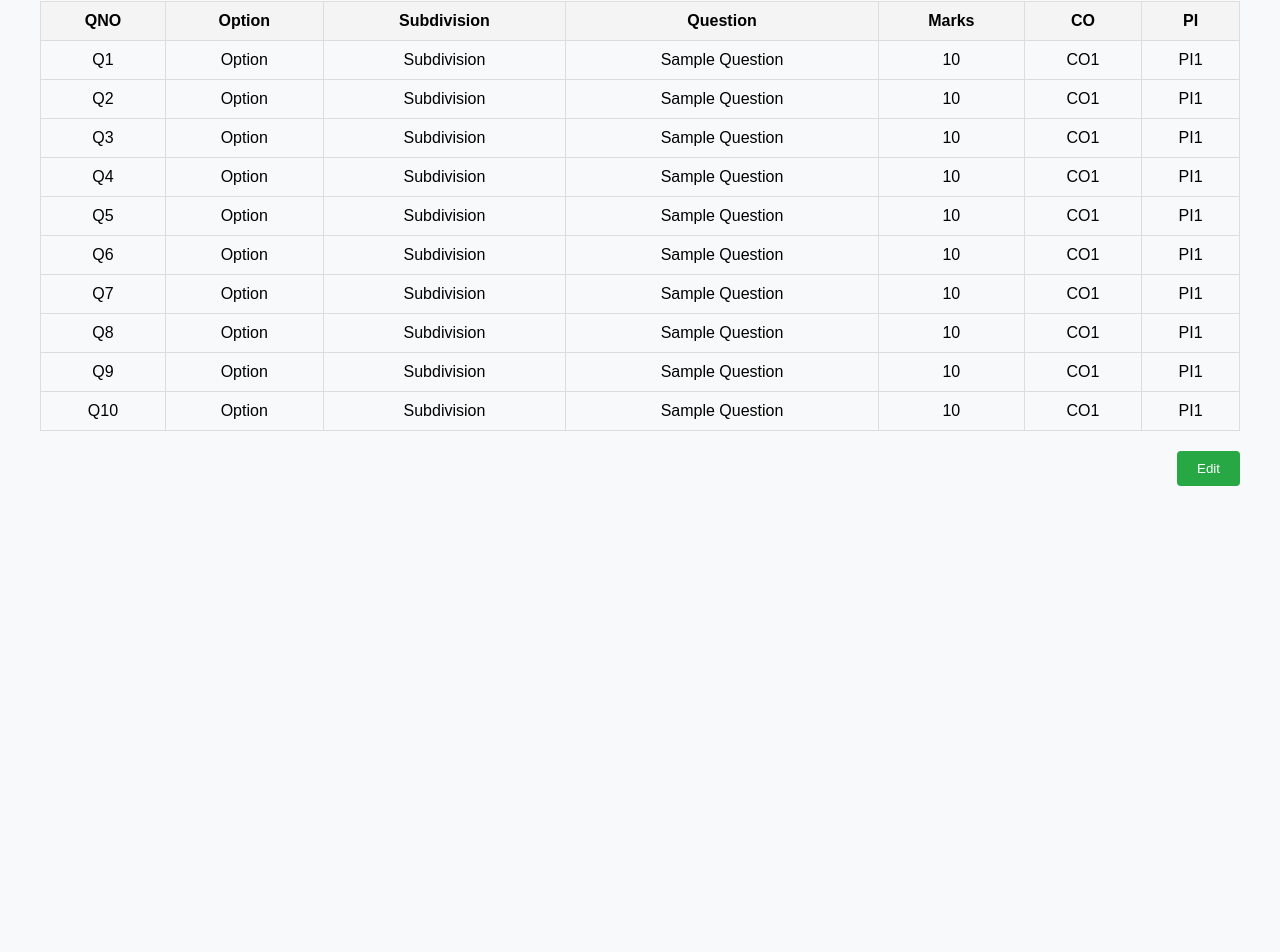
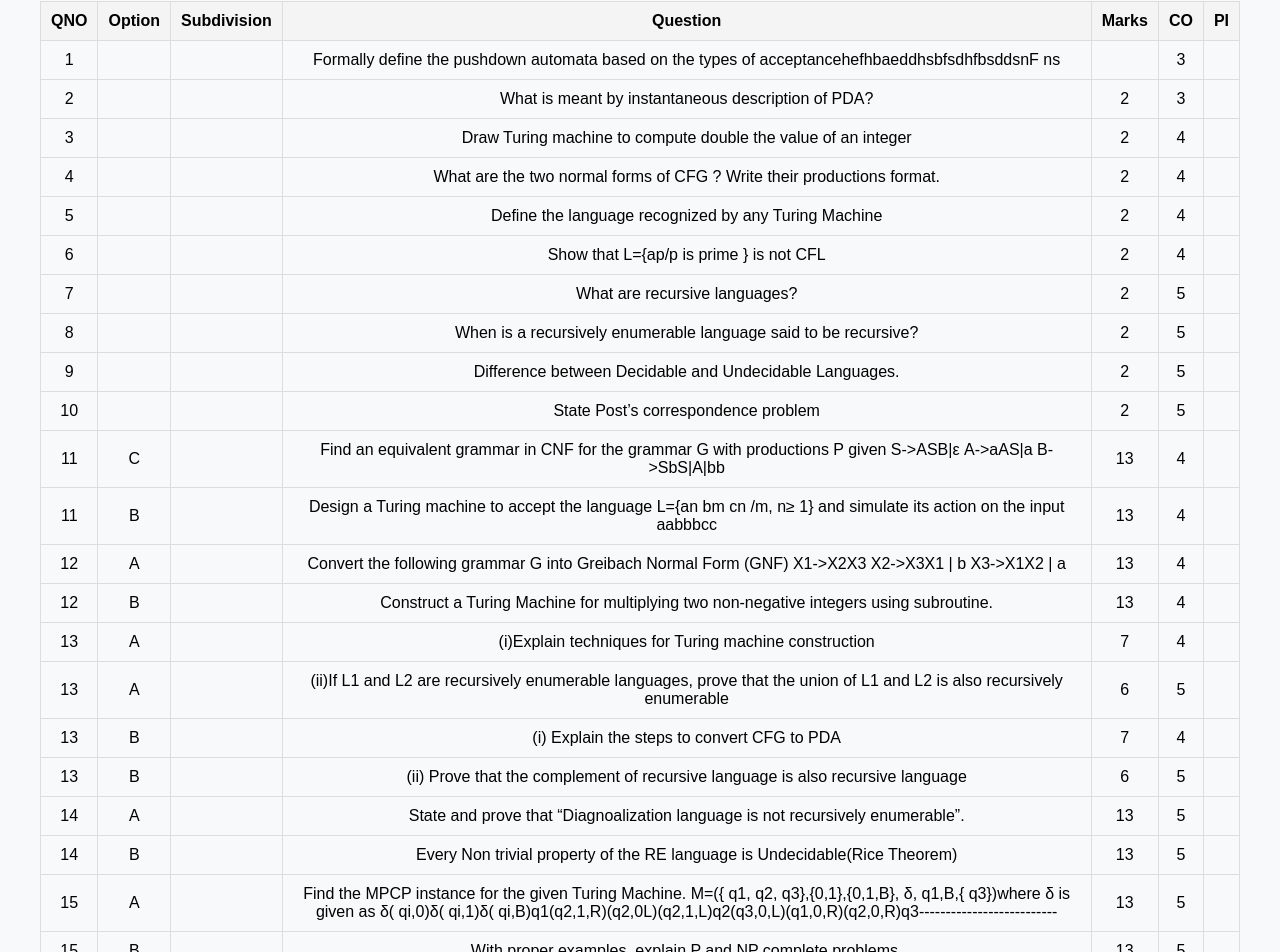
Before and after one commit to percyjone/co-frontend, a React (Vite) app: page / in a window 1280 px wide. Shown: the part 216-1168 px from the top of the page. Before the commit the page ends 800 px from the top, so only its background shows below. Built offline with nearby package versions, Linux system fonts and the light colour scheme.

Commit message:
delete row fix

```diff
--- a/src/App.jsx
+++ b/src/App.jsx
@@ -1,20 +1,26 @@
-import React, { useState } from "react";
+import React, { useState,useEffect } from "react";
 import "./App.css";
+import { sampleInput } from "./sampleInput";
 
 const App = () => {
-  const [rows, setRows] = useState(
-    Array.from({ length: 10 }, (_, index) => ({
-      id: index + 1,
-      qno: `Q${index + 1}`,
-      option: "Option",
-      subdivision: "Subdivision",
-      question: "Sample Question",
-      marks: 10,
-      co: "CO1",
-      pi: "PI1",
-      isEditable: false, // To toggle individual row editing
-    }))
+
+  const [rowCount,setRowCount] = useState(0);
+  const [rows, setRows] = useState([]);
+
+  useEffect(() => {
+    const initializedRows = sampleInput.map((row, index) => ({
+      ...row,
+      isEditable: false,
+      id: index + 1, // Use the index to generate unique IDs
+    })
   );
+    setRows(initializedRows);
+    setRowCount(sampleInput.length + 1); // Set the ID to the next available number
+  }, []);
+
+
+  console.log("Before mapping",sampleInput);
+  console.log("After mapping",rows);
 
   const [isEditingMode, setIsEditingMode] = useState(false);
 
@@ -44,23 +50,29 @@ const App = () => {
   // Add a new row
   const handleAddRow = () => {
     const newRow = {
-      id: rows.length + 1,
-      qno: `Q${rows.length + 1}`,
-      option: "New Option",
-      subdivision: "New Subdivision",
+      id:  rowCount,
+      qno: "Enter Qno",
+      option: "Enter Option",
+      subdivision: "Enter Subdivision",
       question: "New Question",
-      marks: 0,
-      co: "CO1",
-      pi: "PI1",
+      marks: "Enter Marks",
+      co: "Enter CO",
+      pi: "Enter PI",
       isEditable: false,
     };
     setRows([...rows, newRow]);
+    setRowCount(rowCount+1);
   };
 
   // Delete a row
   const handleDeleteRow = (id) => {
     const updatedRows = rows.filter((row) => row.id !== id);
     setRows(updatedRows);
+  };
+
+  const handleSave = () => {
+    // Save the data to the backend
+    console.log("Saved data:", rows);
   };
 
   return (
@@ -106,13 +118,13 @@ const App = () => {
                 {row.isEditable ? (
                   <input
                     type="text"
-                    value={row.qno}
+                    value={row.no}
                     onChange={(e) =>
                       handleInputChange(row.id, "qno", e.target.value)
                     }
                   />
                 ) : (
-                  row.qno
+                  row.no
                 )}
               </td>
               <td>
@@ -220,8 +232,13 @@ const App = () => {
 
       {/* Edit Button Section */}
       <div className="edit-controls">
+      {!isEditingMode && (
         <button className="edit-button" onClick={toggleEditMode}>
-          {isEditingMode ? "Save All" : "Edit"}
+          Edit
+        </button>
+      )}
+        <button className="edit-button" onClick={handleSave} >
+          Save
         </button>
         {/* Add Row Button, Always Visible Outside the Table */}
         {isEditingMode && (
--- /dev/null
+++ b/src/sampleInput.js
@@ -0,0 +1,242 @@
+export const sampleInput=[
+    {
+      "pi": null,
+      "co": "3",
+      "bi": null,
+      "marks": "  ",
+      "question": "Formally define the pushdown automata based on the types of acceptancehefhbaeddhsbfsdhfbsddsnF ns",
+      "option": null,
+      "subDivision": null,
+      "no": "1"
+    },
+    {
+      "pi": null,
+      "co": "3",
+      "bi": null,
+      "marks": "2",
+      "question": "What is meant by instantaneous description of PDA?",
+      "option": null,
+      "subDivision": null,
+      "no": "2"
+    },
+    {
+      "pi": null,
+      "co": "4",
+      "bi": null,
+      "marks": "2",
+      "question": "Draw Turing machine to compute double the value of an integer",
+      "option": null,
+      "subDivision": null,
+      "no": "3"
+    },
+    {
+      "pi": null,
+      "co": "4",
+      "bi": null,
+      "marks": "2",
+      "question": "What are the two normal forms of CFG ? Write their productions format.",
+      "option": null,
+      "subDivision": null,
+      "no": "4"
+    },
+    {
+      "pi": null,
+      "co": "4",
+      "bi": null,
+      "marks": "2",
+      "question": "Define the language recognized by any Turing Machine",
+      "option": null,
+      "subDivision": null,
+      "no": "5"
+    },
+    {
+      "pi": null,
+      "co": "4",
+      "bi": null,
+      "marks": "2",
+      "question": "Show that L={ap/p is prime } is not CFL",
+      "option": null,
+      "subDivision": null,
+      "no": "6"
+    },
+    {
+      "pi": null,
+      "co": "5",
+      "bi": null,
+      "marks": "2",
+      "question": "What are recursive languages?",
+      "option": null,
+      "subDivision": null,
+      "no": "7"
+    },
+    {
+      "pi": null,
+      "co": "5",
+      "bi": null,
+      "marks": "2",
+      "question": "When is a recursively enumerable language said to be recursive?",
+      "option": null,
+      "subDivision": null,
+      "no": "8"
+    },
+    {
+      "pi": null,
+      "co": "5",
+      "bi": null,
+      "marks": "2",
+      "question": "Difference between Decidable and Undecidable Languages.",
+      "option": null,
+      "subDivision": null,
+      "no": "9"
+    },
+    {
+      "pi": null,
+      "co": "5",
+      "bi": null,
+      "marks": "2",
+      "question": "State Post’s correspondence problem",
+      "option": null,
+      "subDivision": null,
+      "no": "  10"
+    },
+    {
+      "pi": null,
+      "co": "4",
+      "bi": null,
+      "marks": "13",
+      "question": "Find an equivalent grammar in CNF for the grammar G with productions P given  S->ASB|ε            A->aAS|a         B->SbS|A|bb",
+      "option": "C",
+      "subDivision": null,
+      "no": "  11"
+    },
+    {
+      "pi": null,
+      "co": "4",
+      "bi": null,
+      "marks": "13",
+      "question": "Design a Turing machine to accept the language L={an bm cn /m, n≥ 1} and simulate its action on the input aabbbcc",
+      "option": "B",
+      "subDivision": null,
+      "no": "  11"
+    },
+    {
+      "pi": null,
+      "co": "4",
+      "bi": null,
+      "marks": "13",
+      "question": "Convert the following grammar G into Greibach Normal Form (GNF) \t\tX1->X2X3                    X2->X3X1 | b                    X3->X1X2 | a     ",
+      "option": "A",
+      "subDivision": null,
+      "no": "12"
+    },
+    {
+      "pi": null,
+      "co": "4",
+      "bi": null,
+      "marks": "13",
+      "question": "Construct a Turing Machine for multiplying two non-negative integers using subroutine.",
+      "option": "B",
+      "subDivision": null,
+      "no": "12"
+    },
+    {
+      "pi": null,
+      "co": "4",
+      "bi": null,
+      "marks": "7",
+      "question": "(i)Explain techniques for Turing machine construction ",
+      "option": "A",
+      "subDivision": null,
+      "no": "13"
+    },
+    {
+      "pi": null,
+      "co": "5",
+      "bi": null,
+      "marks": "6",
+      "question": "(ii)If L1 and L2 are recursively enumerable languages, prove that the union of L1 and L2 is also recursively enumerable",
+      "option": "A",
+      "subDivision": null,
+      "no": "13"
+    },
+    {
+      "pi": null,
+      "co": "4",
+      "bi": null,
+      "marks": "7",
+      "question": "(i) Explain the steps to convert CFG to PDA",
+      "option": "B",
+      "subDivision": null,
+      "no": "13"
+    },
+    {
+      "pi": null,
+      "co": "5",
+      "bi": null,
+      "marks": "6",
+      "question": "(ii) Prove that the complement of recursive language is also recursive language",
+      "option": "B",
+      "subDivision": null,
+      "no": "13"
+    },
+    {
+      "pi": null,
+      "co": "5",
+      "bi": null,
+      "marks": "13",
+      "question": "State and prove that “Diagnoalization language is not recursively enumerable”.",
+      "option": "A",
+      "subDivision": null,
+      "no": "14"
+    },
+    {
+      "pi": null,
+      "co": "5",
+      "bi": null,
+      "marks": "13",
+      "question": "Every Non trivial property of the RE language is Undecidable(Rice Theorem)",
+      "option": "B",
+      "subDivision": null,
+      "no": "14"
+    },
+    {
+      "pi": null,
+      "co": "5",
+      "bi": null,
+      "marks": "13",
+      "question": "Find the MPCP instance for the given Turing Machine.\t\t\t\t  M=({ q1, q2, q3},{0,1},{0,1,B}, δ, q1,B,{ q3})where δ is given as                 δ( qi,0)δ( qi,1)δ( qi,B)q1(q2,1,R)(q2,0L)(q2,1,L)q2(q3,0,L)(q1,0,R)(q2,0,R)q3--------------------------",
+      "option": "A",
+      "subDivision": null,
+      "no": "15"
+    },
+    {
+      "pi": null,
+      "co": "5",
+      "bi": null,
+      "marks": "13",
+      "question": "With proper examples, explain P and NP complete problems.",
+      "option": "B",
+      "subDivision": null,
+      "no": "15"
+    },
+    {
+      "pi": null,
+      "co": "3",
+      "bi": null,
+      "marks": "7",
+      "question": "i)Design pushdown automata to recognize the language, L defined by, L L={anbn /n>=1}and check whether any valid string is accepted or not.",
+      "option": "A",
+      "subDivision": null,
+      "no": "16"
+    },
+    {
+      "pi": null,
+      "co": "3",
+      "bi": null,
+      "marks": "8",
+      "question": "ii)consider the PDA P=({q,p},{0,1},{x,z0 } , δ ,q, z0 ,p) convert the given PDA to context Free Grammar  δ(q,1, z0 ) = (q,Xz0)      δ(q,1, X ) = (q,XX)δ(q,0, z0 ) = (p,X)δ(p,0, X ) = (p, ε)δ(p,0, z0 ) = (q,X)",
+      "option": "A",
+      "subDivision": null,
+      "no": "16"
+    }
+  ]
```
